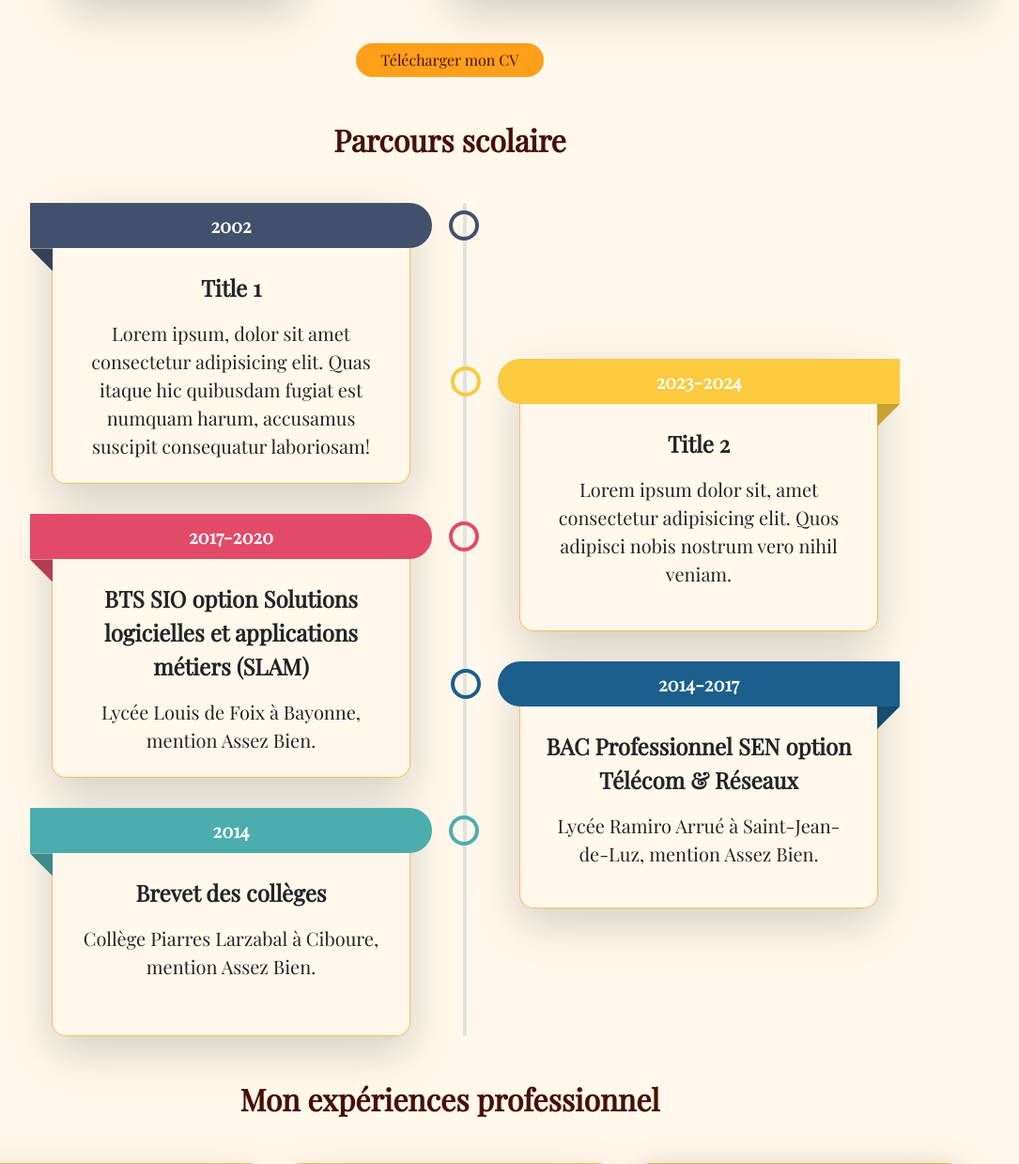
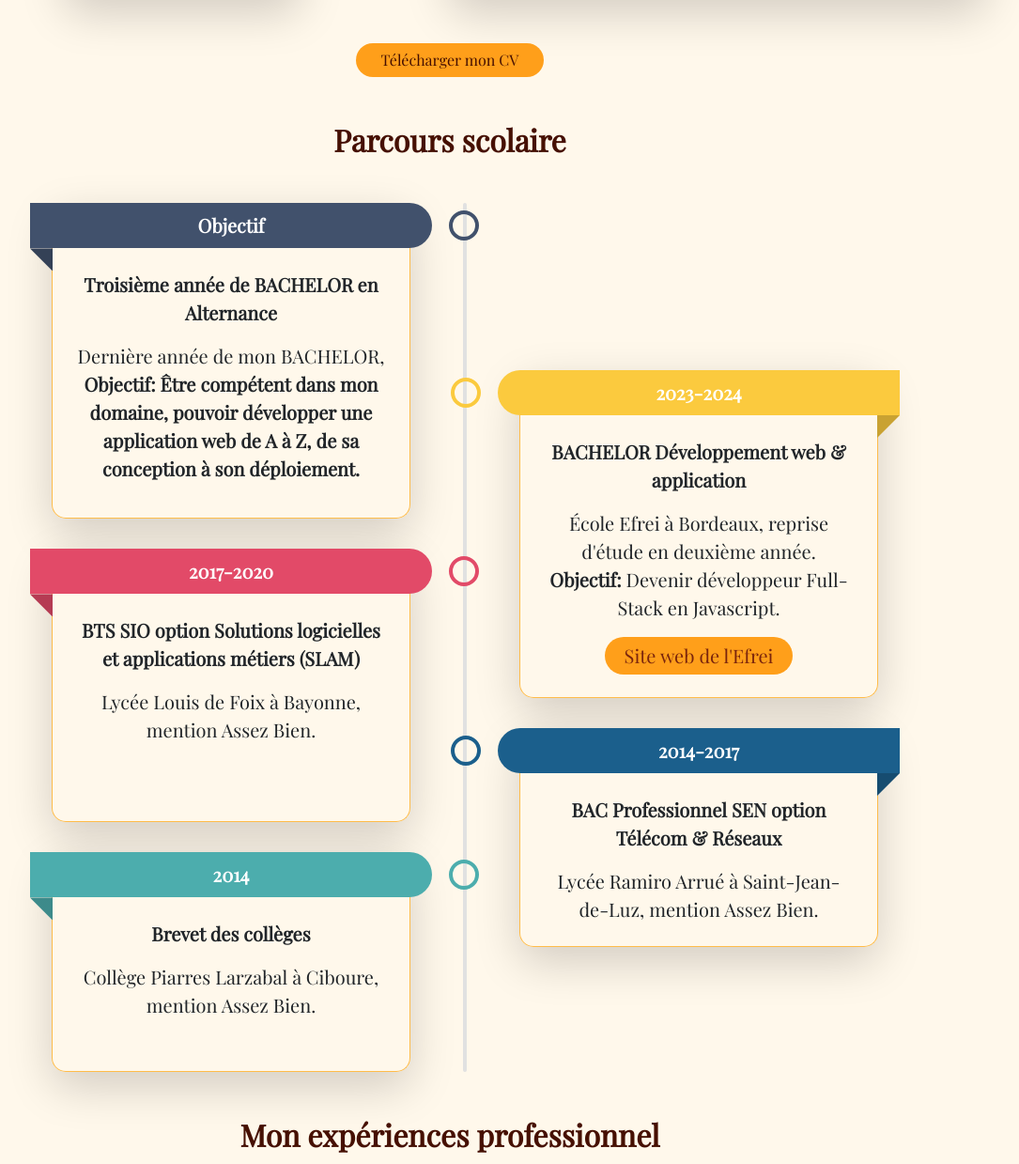
Before and after one commit to Akeops/lalanne-berdouticq-andoni, a PHP site: page /pages/index.php in a window 1280 px wide. Shown: the part 463-1702 px from the top of the page at 94% size, without its empty margins (161-1246 px from the left). Run offline with PHP 8.4, Linux system fonts and the light colour scheme.

Commit message:
La partie scolarité est terminé

```diff
--- a/programme/css/app.css
+++ b/programme/css/app.css
@@ -247,6 +247,25 @@ div p {
 
 /* Ajout perso */
 
+.boutonEfrei {
+  margin-top: 1rem;
+  border-radius: 20px;
+  background-color: #ff9f1a;
+  border: #461002;
+  width: 200px;
+  height: 2.5rem;
+}
+
+.boutonEfrei a {
+  text-decoration: none;
+  color: #7a250d;
+}
+
+.boutonEfrei:hover {
+  text-decoration: none;
+  background-color: #ffbc4a;
+}
+
 /* Cible la partie titre + desc des card */
 .external-style-li {
   border: 1px solid #ffbc4a !important;
--- a/programme/pages/index.php
+++ b/programme/pages/index.php
@@ -26,28 +26,29 @@ require '../utile/formatage.php';
     <?= formatageTitre("Parcours scolaire") ?>
 <ul class="external-style-ul">
     <li class="external-style-li shadow-lg" style="--accent-color:#41516C">
-        <div class="date">2002</div>
-        <div class="title fs-4">Title 1</div>
-        <div class="descr fs-5">Lorem ipsum, dolor sit amet consectetur adipisicing elit. Quas itaque hic quibusdam fugiat est numquam harum, accusamus suscipit consequatur laboriosam!</div>
+        <div class="date">Objectif</div>
+        <div class="title fs-5">Troisième année de BACHELOR en Alternance</div>
+        <div class="descr fs-5">Dernière année de mon BACHELOR, <br><b>Objectif: Être compétent dans mon domaine, pouvoir développer une application web de A à Z, de sa conception à son déploiement.</b></div>
     </li>
     <li class="external-style-li shadow-lg" style="--accent-color:#FBCA3E">
         <div class="date">2023-2024</div>
-        <div class="title fs-4">Title 2</div>
-        <div class="descr fs-5">Lorem ipsum dolor sit, amet consectetur adipisicing elit. Quos adipisci nobis nostrum vero nihil veniam.</div>
+        <div class="title fs-5">BACHELOR Développement web & application</div>
+        <div class="descr fs-5">École Efrei à Bordeaux, reprise d'étude en deuxième année.<br><b>Objectif:</b> Devenir développeur Full-Stack en Javascript.<br>
+    <button class="boutonEfrei"><a href="https://www.efrei.fr">Site web de l'Efrei</a></button></div>
     </li>
     <li class="external-style-li shadow-lg" style="--accent-color:#E24A68">
         <div class="date">2017-2020</div>
-        <div class="title fs-4">BTS SIO option Solutions logicielles et applications métiers (SLAM)</div>
+        <div class="title fs-5">BTS SIO option Solutions logicielles et applications métiers (SLAM)</div>
         <div class="descr fs-5">Lycée Louis de Foix à Bayonne, mention Assez Bien.</div>
     </li>
     <li class="external-style-li shadow-lg" style="--accent-color:#1B5F8C">
         <div class="date">2014-2017</div>
-        <div class="title fs-4">BAC Professionnel SEN option Télécom & Réseaux</div>
+        <div class="title fs-5">BAC Professionnel SEN option Télécom & Réseaux</div>
         <div class="descr fs-5">Lycée Ramiro Arrué à Saint-Jean-de-Luz, mention Assez Bien.</div>
     </li>
     <li class="external-style-li shadow-lg" style="--accent-color:#4CADAD">
         <div class="date">2014</div>
-        <div class="title fs-4">Brevet des collèges</div>
+        <div class="title fs-5">Brevet des collèges</div>
         <div class="descr fs-5">Collège Piarres Larzabal à Ciboure, mention Assez Bien.</div>
     </li>
 </ul>
```
